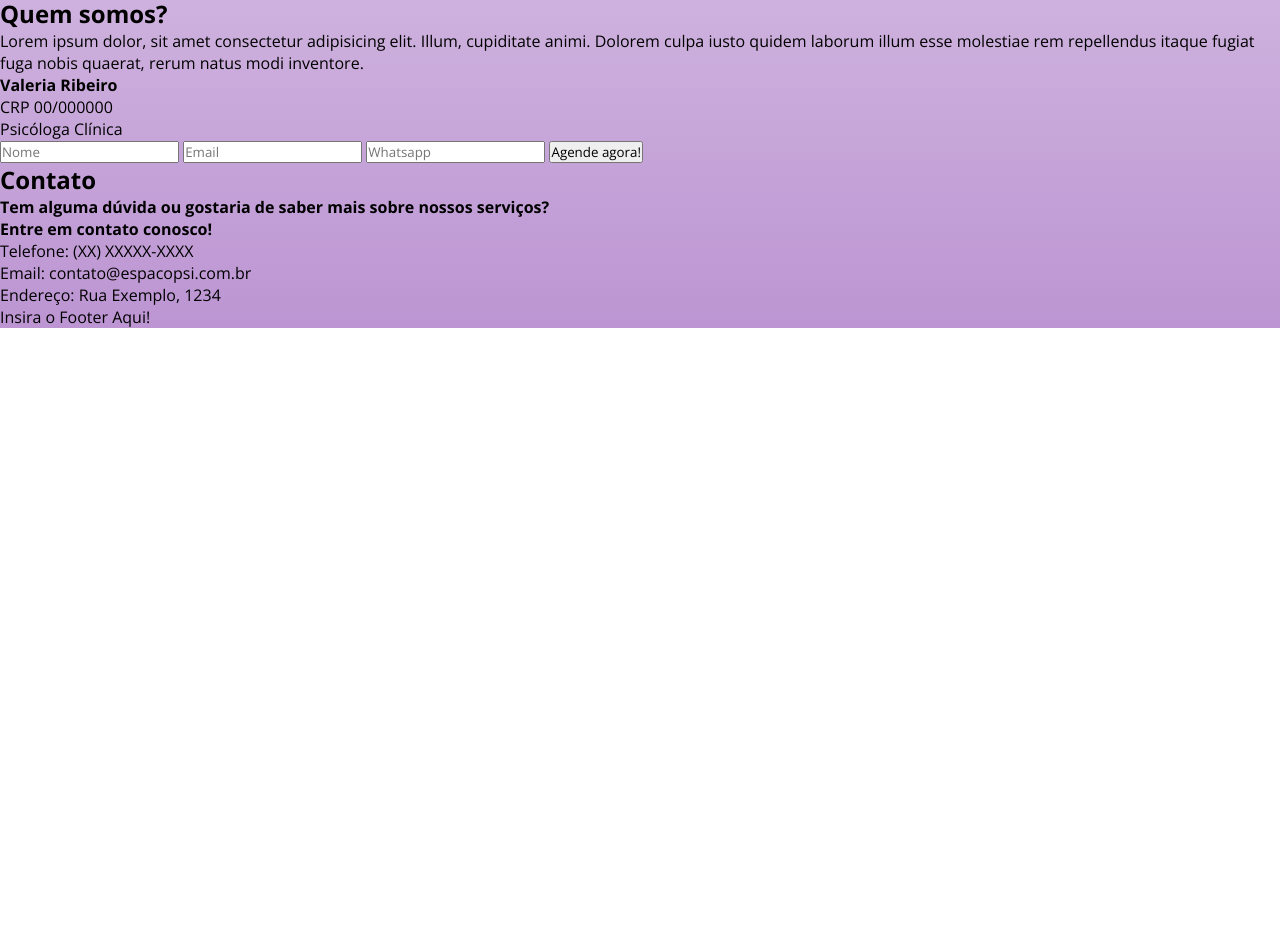
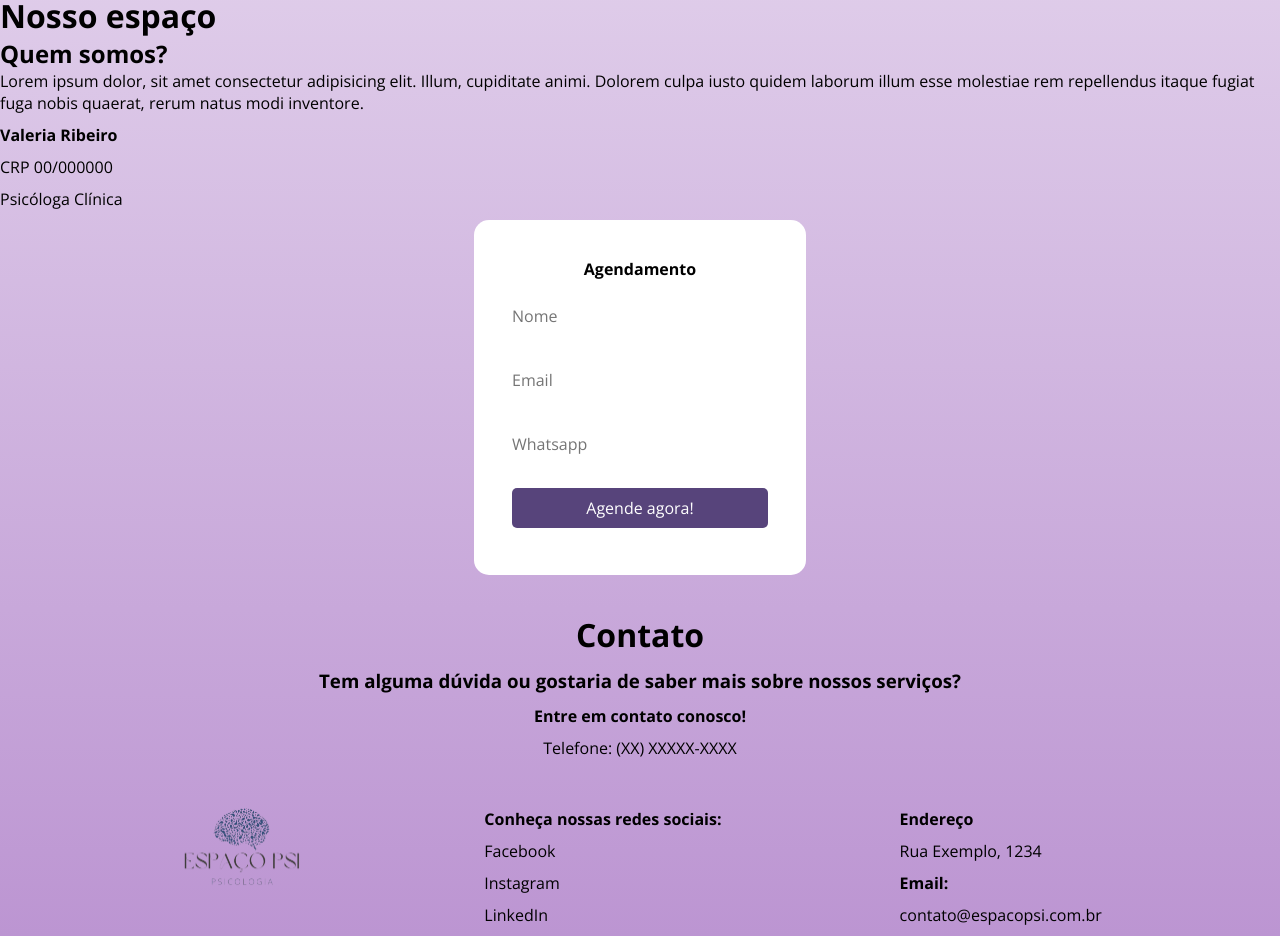
Before and after one commit to DevAgnaldoJunior/PF_Pr-xisJr, a plain HTML site: page main.html in a window 1280 px wide. Shown: the part 892-1828 px from the top of the page. Before the commit the page ends 1220 px from the top, so only its background shows below. Drawn offline with nearby package versions, Linux system fonts and the light colour scheme.

Commit message:
Footer-contato-form

```diff
--- a/assets/css/style.css
+++ b/assets/css/style.css
@@ -97,3 +97,68 @@ a:hover{
     position: relative;
     font-size: 13px;
 }
+
+.Agendamento{
+    font-family: 'Open Sans', sans-serif;
+    display: flex;
+    flex-direction: column;
+    text-align: center;
+    align-items: center;
+    padding: 3%;
+    background-color: white;
+    border-radius: 15px;
+    width: 20%;
+    margin: 0 auto;
+}
+
+.Agendamento input, .Agendamento button{
+    display: block;
+    width: 100%;
+    margin-bottom: 0.5rem;
+    margin-top: 1rem;
+    border-radius: 5px;
+    font: inherit;
+    padding: 0.5rem;
+    border: 1px solid transparent;
+}
+
+.Agendamento button{
+    background: #57447B;
+    color: #fff;
+    transition: 0.2s;
+}
+
+.Agendamento button:hover{
+    cursor: pointer;
+    color: lightgray;
+}
+
+.Contato{
+    font-family: 'Open Sans', sans-serif;
+    display: flexbox;
+    text-align: center;
+    padding: 3%;
+}
+
+.contato_text{
+    font-family: 'Open Sans', sans-serif;
+    padding: 1%;
+}
+
+
+footer{
+    display: flex;
+    flex-direction: row;
+    align-items: flex-start;
+    justify-content: space-evenly;
+    font-family: 'Open Sans', sans-serif;
+}
+
+.endlogo{
+    width: 10%;
+    text-align: left;
+}
+
+h4, p{
+    padding-bottom: 10px;
+}
--- a/main.html
+++ b/main.html
@@ -7,6 +7,7 @@
     <link rel="stylesheet" href="./assets/css/style.css">
     <link rel="preconnect" href="https://fonts.googleapis.com">
     <link rel="preconnect" href="https://fonts.gstatic.com" crossorigin>
+    <link rel="icon" href="./assets/img/icone_livro.png">
     <script src="./assets/js/script.js"></script>
 </head>
 <body>
@@ -102,8 +103,9 @@
     </div>
 
     <!-- Forms para Agendamento de Consultas -->
-    <form method="post" action="https://formsubmit.co/contato@espacopsi.com.br" class="Agendamento" id="TitleSchedule">
+    <form class="Agendamento" id="TitleSchedule" action="https://formsubmit.co/contato@espacopsi.com.br"  method="POST">
 
+        <legend><b>Agendamento</b></legend>
         <input type="text" placeholder="Nome" id="Nome">
         <input type="email" placeholder="Email" id="Email">
         <input type="text" placeholder="Whatsapp" id="Celular">
@@ -111,19 +113,29 @@
     </form>
 
     <div class="Contato">
-        <h2 id="TitleContact">Contato</h2>
-        <h4>Tem alguma dúvida ou gostaria de saber mais
+        <h1 id="TitleContact">Contato</h1>
+        <h3 class="contato_text">Tem alguma dúvida ou gostaria de saber mais
             sobre nossos serviços?
-        </h4>
+        </h3>
         <h4>Entre em contato conosco!</h4>
-
         <p>Telefone: (XX) XXXXX-XXXX</p>
-        <p>Email: contato@espacopsi.com.br</p>
-        <p>Endereço: Rua Exemplo, 1234</p>
     </div>
 
-    <footer>
-        <p>Insira o Footer Aqui!</p>
+
+    <footer class="footer"><!--rodapé-->
+        <img class="endlogo" src="./assets/img/logo-removebg-preview.png" alt="">
+        <div class="footer_info">
+            <h4>Conheça nossas redes sociais:</h4>
+            <p>Facebook</p>
+            <p>Instagram</p>
+            <p>LinkedIn</p>
+        </div>
+        <div class="footer_info">
+            <h4>Endereço</h4>
+            <p>Rua Exemplo, 1234</p>
+            <h4>Email:</h4>
+            <p>contato@espacopsi.com.br</p>
+        </div>
     </footer>
 
 </body>
```
Also changed, not shown: assets/img/icone_livro.png (added).
